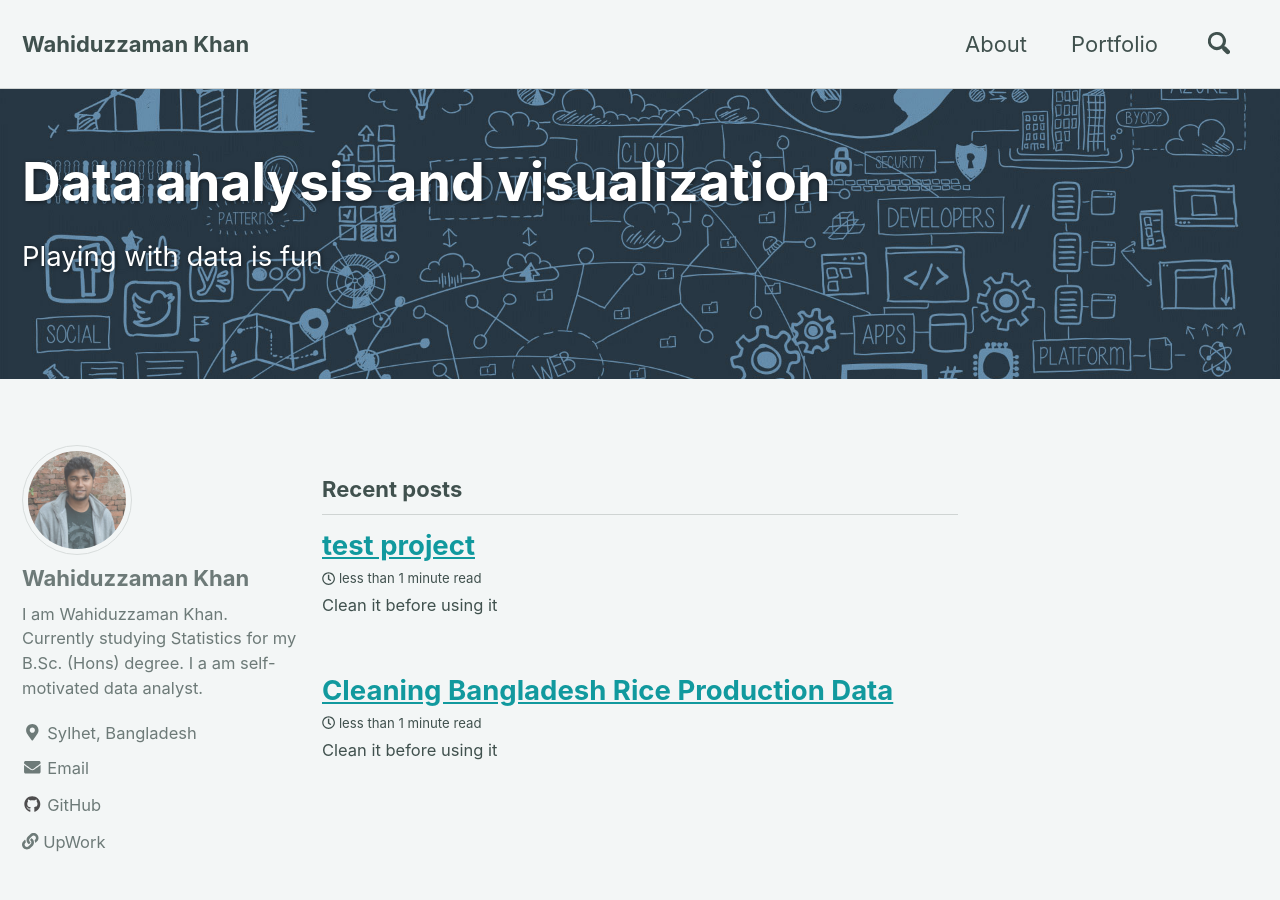
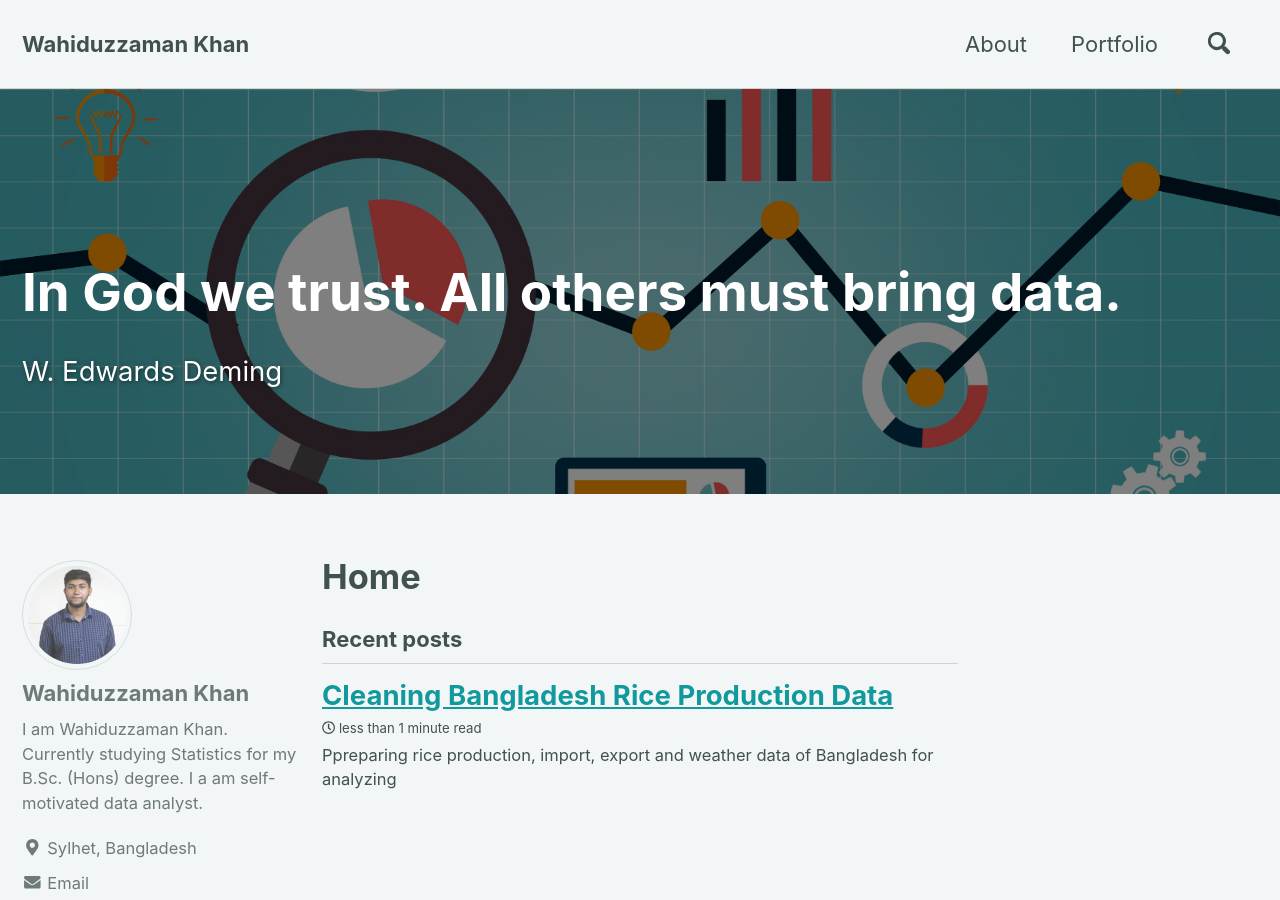
Before and after one commit to WahiduzzamanKhan/WahiduzzamanKhan.github.io, a Jekyll site: the page built from index.html, in a window 1280 px wide and 900 px high. Built offline with Jekyll 4.4.1, drawn with Linux system fonts in a browser that asks for light colours; nearby versions of some CDN libraries; the list of posts is cut into pages by our own code.

```diff
--- /dev/null
+++ b/_includes/page__hero_home.html
@@ -0,0 +1,70 @@
+{% if page.header.image contains "://" %}
+  {% capture img_path %}{{ page.header.image }}{% endcapture %}
+{% else %}
+  {% capture img_path %}{{ page.header.image | relative_url }}{% endcapture %}
+{% endif %}
+
+{% if page.header.cta_url contains "://" %}
+  {% capture cta_path %}{{ page.header.cta_url }}{% endcapture %}
+{% else %}
+  {% capture cta_path %}{{ page.header.cta_url | relative_url }}{% endcapture %}
+{% endif %}
+
+{% if page.header.overlay_image_home contains "://" %}
+  {% capture overlay_img_path %}{{ page.header.overlay_image_home }}{% endcapture %}
+{% elsif page.header.overlay_image_home %}
+  {% capture overlay_img_path %}{{ page.header.overlay_image_home | relative_url }}{% endcapture %}
+{% endif %}
+
+{% if page.header.overlay_filter contains "rgba" %}
+  {% capture overlay_filter %}{{ page.header.overlay_filter }}{% endcapture %}
+{% elsif page.header.overlay_filter %}
+  {% capture overlay_filter %}rgba(0, 0, 0, {{ page.header.overlay_filter }}){% endcapture %}
+{% endif %}
+
+{% if page.header.image_description %}
+  {% assign image_description = page.header.image_description %}
+{% else %}
+  {% assign image_description = page.title %}
+{% endif %}
+
+{% assign image_description = image_description | markdownify | strip_html | strip_newlines | escape_once %}
+
+<div class="page__hero{% if page.header.overlay_color or page.header.overlay_image_home %}--overlay{% endif %}"
+  style="{% if page.header.overlay_color %}background-color: {{ page.header.overlay_color | default: 'transparent' }};{% endif %} {% if overlay_img_path %}background-image: {% if overlay_filter %}linear-gradient({{ overlay_filter }}, {{ overlay_filter }}), {% endif %}url('{{ overlay_img_path }}');{% endif %}"
+>
+  {% if page.header.overlay_color or page.header.overlay_image_home %}
+    <div class="wrapper">
+      <h2 style="color: #fff; text-shadow: 1px 1px 4px rgba(#000, 0.5); font-size: 2.4em;">
+        {% if page.header.show_overlay_excerpt != false and page.title_excerpt %}
+          {{page.title_excerpt}}
+        {% endif %}
+      </h2>
+      {% if page.header.show_overlay_excerpt != false and page.excerpt %}
+        <p class="page__lead">{{ page.excerpt | markdownify | remove: "<p>" | remove: "</p>" }}</p>
+      {% endif %}
+      {% if page.read_time %}
+        <p class="page__meta"><i class="far fa-clock" aria-hidden="true"></i> {% include read-time.html %}</p>
+      {% endif %}
+      {% if page.header.cta_url %}
+        <p><a href="{{ cta_path }}" class="btn btn--light-outline btn--large">{{ page.header.cta_label | default: site.data.ui-text[site.locale].more_label | default: "Learn More" }}</a></p>
+      {% endif %}
+      {% if page.header.actions %}
+        <p>
+        {% for action in page.header.actions %}
+          {% if action.url contains "://" %}
+            {% assign url = action.url %}
+          {% else %}
+            {% assign url = action.url | relative_url %}
+          {% endif %}
+          <a href="{{ url }}" class="btn btn--light-outline btn--large">{{ action.label | default: site.data.ui-text[site.locale].more_label | default: "Learn More" }}</a>
+        {% endfor %}
+      {% endif %}
+    </div>
+  {% else %}
+    <img src="{{ img_path }}" alt="{{ image_description }}" class="page__hero-image">
+  {% endif %}
+  {% if page.header.caption %}
+    <span class="page__hero-caption">{{ page.header.caption | markdownify | remove: "<p>" | remove: "</p>" }}</span>
+  {% endif %}
+</div>
--- a/_layouts/archive.html
+++ b/_layouts/archive.html
@@ -6,6 +6,8 @@ layout: default
   {% include page__hero.html %}
 {% elsif page.header.video.id and page.header.video.provider %}
   {% include page__hero_video.html %}
+{% elsif page.header.overlay_image_home %}
+  {% include page__hero_home.html %}
 {% endif %}
 
 {% if page.url != "/" and site.breadcrumbs %}
--- a/_sass/minimal-mistakes/_page.scss
+++ b/_sass/minimal-mistakes/_page.scss
@@ -211,6 +211,7 @@
     text-decoration: none;
   }
 }
+
 
 /*
    Social sharing
--- a/index.html
+++ b/index.html
@@ -1,9 +1,10 @@
 ---
-title: Data analysis and visualization
+title: Home
 layout: home
 author_profile: true
-excerpt: "Playing with data is fun"
+title_excerpt: "In God we trust. All others must bring data."
+excerpt: "W. Edwards Deming"
 header:
-    overlay_image: "../images/banner4.jpg"
-    show_overlay_excerpt: true
+    overlay_image_home: "../images/banner3.jpg"
+    overlay_filter: 0.5
 ---
```
Also changed, not shown: _pages/Portfolio.md (+2 -0 lines), _posts/2018-09-19-Cleaning Bangladesh Rice Production Data.html (added, +14 -0 lines), _posts/2018-09-19-Cleaning Bangladesh Rice Production Data.md (deleted, +0 -10 lines), _posts/2018-09-29-New Test Project.md (deleted, +0 -10 lines), images/HomeBanner.jpg (deleted), images/banner2.jpg (deleted), images/me.jpg, images/upwork-icon.png (deleted).
